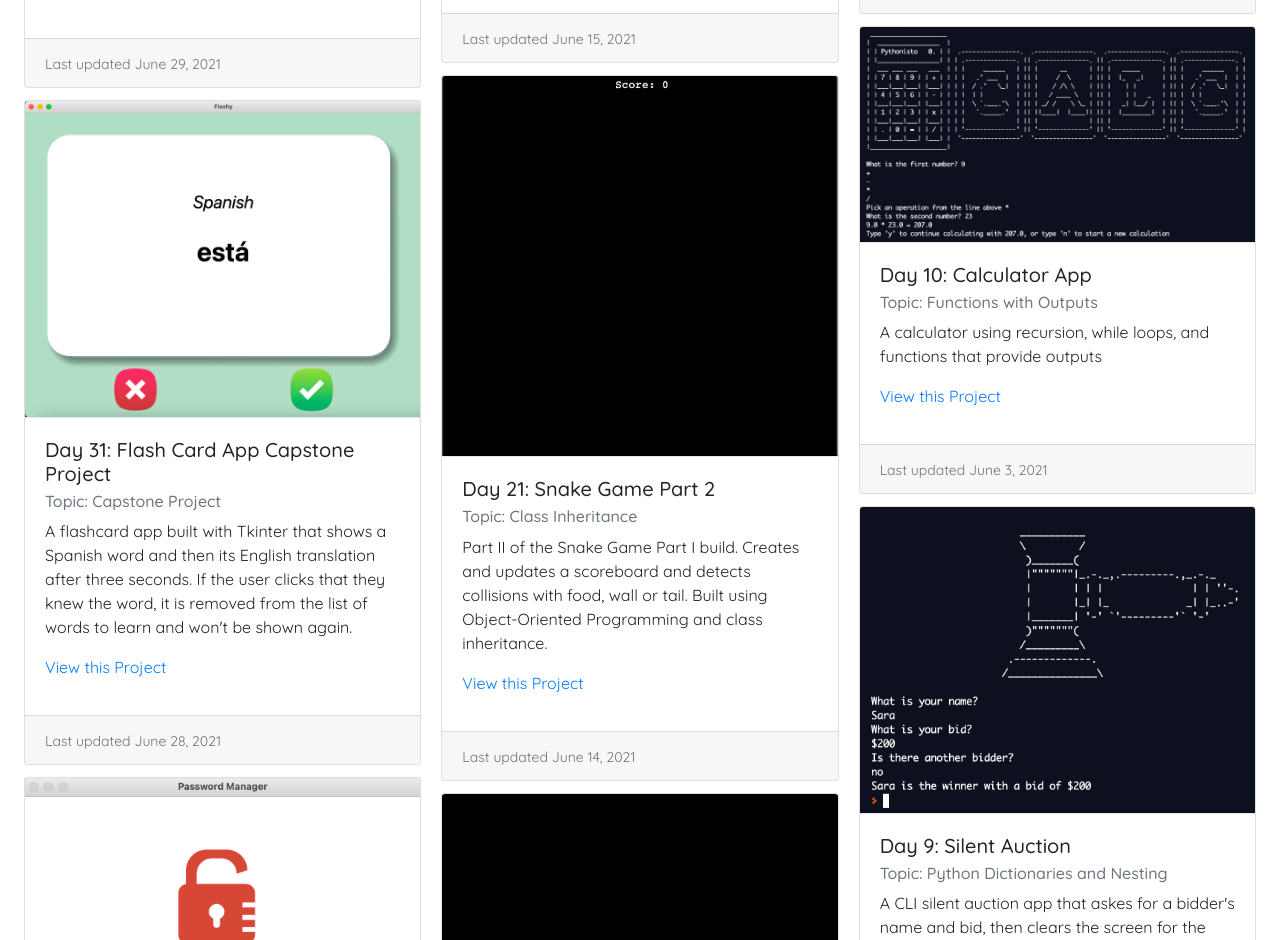
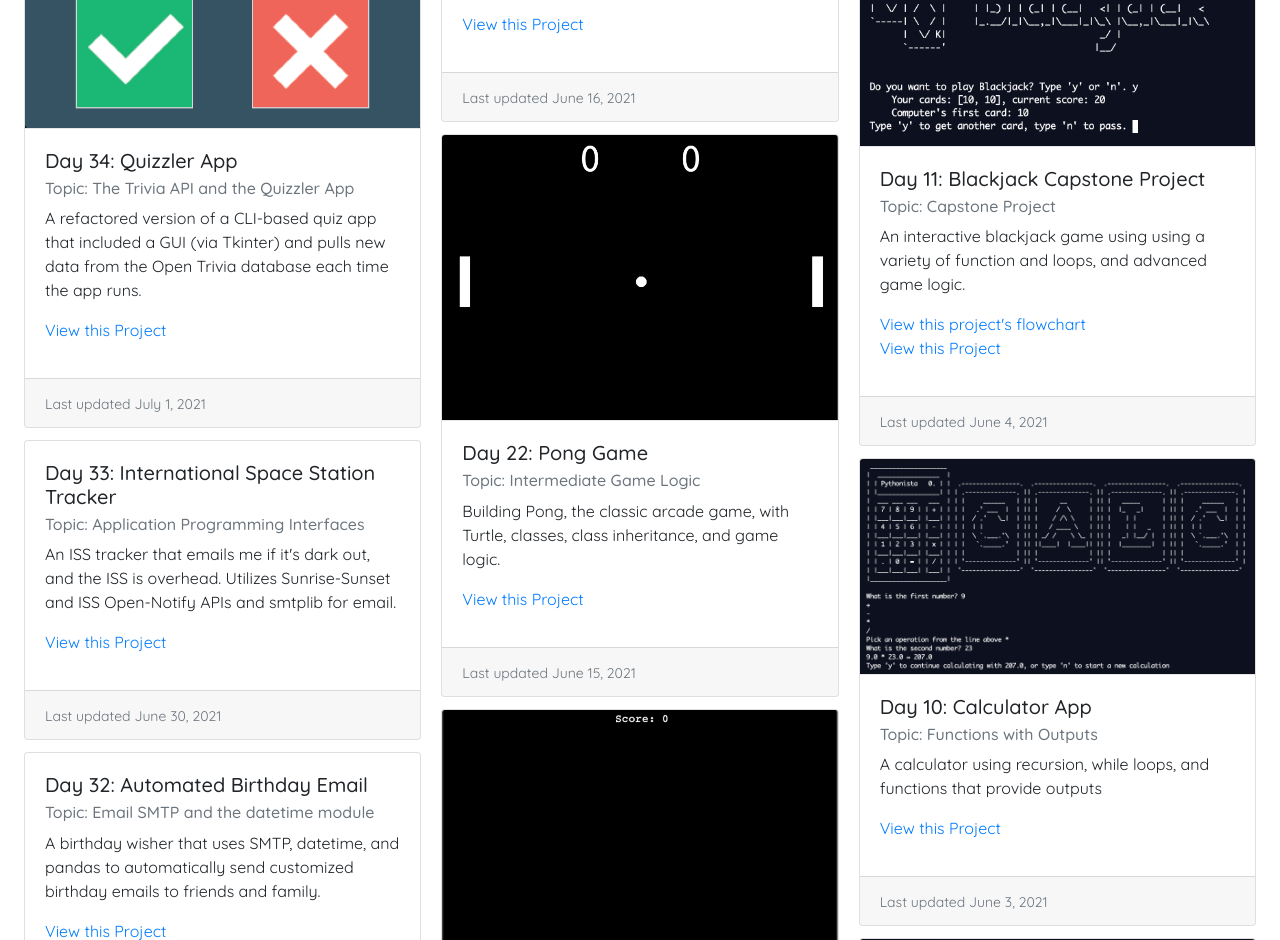
Before and after one commit to sarastrasner/python-portfolio, a Next.js app: page / in a window 1280 px wide. Shown: the part 800-1740 px from the top of the page. Built offline with nearby package versions, Linux system fonts and the light colour scheme.

Commit message:
day 34 done

```diff
--- a/data/projects.js
+++ b/data/projects.js
@@ -1,4 +1,13 @@
 let projectsArray = [
+  {
+    name: 'Day 34: Quizzler App',
+    URL: 'https://github.com/sarastrasner/python-projects/tree/main/iss_tracker',
+    topic: 'The Trivia API and the Quizzler App',
+    description:
+      "A refactored version of a CLI-based quiz app that included a GUI (via Tkinter) and pulls new data from the Open Trivia database each time the app runs.",
+    created: 'July 1, 2021',
+    image: 'quizzler.png'
+  },
       {
     name: 'Day 33: International Space Station Tracker',
     URL: 'https://github.com/sarastrasner/python-projects/tree/main/iss_tracker',
```
Also changed, not shown: public/quizzler.png (added).
